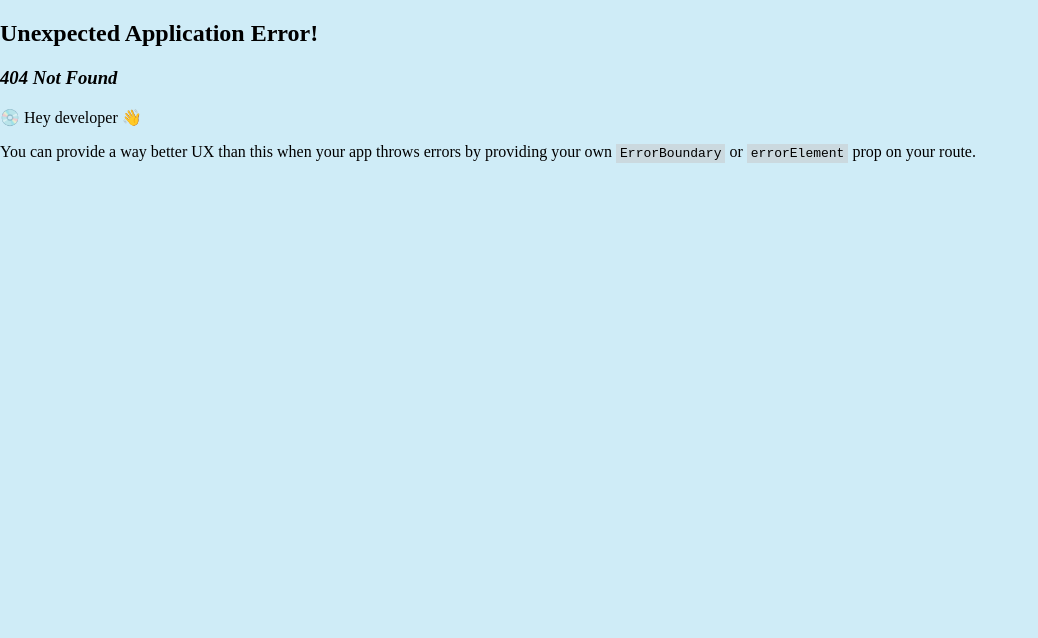
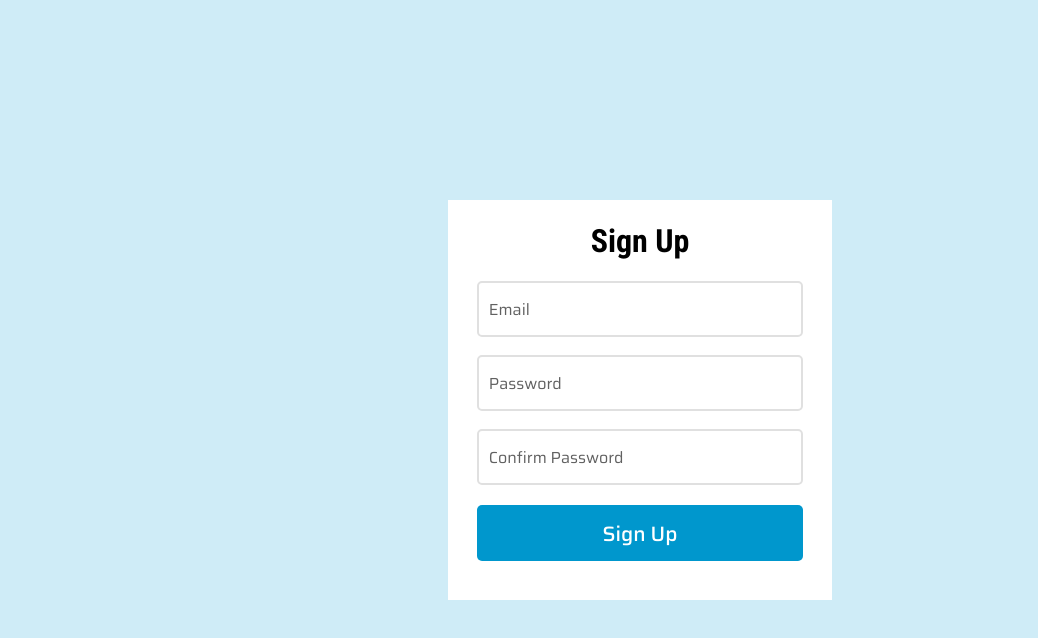
Before and after one commit to sandipshrestha851/e-commerce, a React (Vite) app in the folder ecommerce/: page /signup in a window 1280 px wide. Before the commit this address had no page. Shown: the top 638 px of the page, without its empty margins (0-1038 px from the left). Built offline with nearby package versions, Linux system fonts and the light colour scheme.

Commit message:
Creating signup page

```diff
--- a/ecommerce/src/App.jsx
+++ b/ecommerce/src/App.jsx
@@ -12,6 +12,7 @@ import Card from './Components/Card.jsx'
 import picture from './assets/winter.png'
 import './App.css'
 import CategoryCard from './Components/CategoryCard.jsx'
+import Signup from './Components/Signup.jsx'
 
 export const ProductsKeys = createContext();
 function App() {
@@ -50,6 +51,14 @@ function App() {
         </ProductsKeys.Provider>
       </>
     },
+    {
+      path: "/signup",
+      element: <>
+      <ProductsKeys.Provider value ={{key,setKey}}>
+        <Signup/>
+        </ProductsKeys.Provider>
+      </>
+    },
   ])
 
   return (
--- a/ecommerce/src/Components/Navbar.module.css
+++ b/ecommerce/src/Components/Navbar.module.css
@@ -103,7 +103,7 @@ input::placeholder {
 }
 
 .Scrolled{
-    background-color: #154867;
+    background-color: #366a8a;
 }
 
 .UnScrolled{
--- /dev/null
+++ b/ecommerce/src/Components/Signup.jsx
@@ -0,0 +1,20 @@
+import React from 'react'
+import styles from "./Signup.module.css"
+
+const Signup = () => {
+    return (
+        <div className={styles.Root}>
+            <div className={styles.Container}>
+                <h1 className={styles.Heading}>Sign Up</h1>
+                <form className={styles.formInputs} action="">
+                    <input type="email" id="email" placeholder="Email" /><br />
+                    <input type="password" id="password" placeholder="Password" /><br />
+                    <input type="password" id="confirm" placeholder="Confirm Password" />
+                <button className={styles.signupBtn}>Sign Up</button>
+                </form>
+            </div>
+        </div>
+    )
+}
+
+export default Signup
--- /dev/null
+++ b/ecommerce/src/Components/Signup.module.css
@@ -0,0 +1,60 @@
+@import url('https://fonts.googleapis.com/css2?family=Nunito+Sans:ital,opsz,wght@0,6..12,200..1000;1,6..12,200..1000&family=Roboto+Condensed:ital,wght@0,100..900;1,100..900&family=Saira:ital,wght@0,100..900;1,100..900&family=Ubuntu:ital,wght@0,300;0,400;0,500;0,700;1,300;1,400;1,500;1,700&display=swap');
+
+.Container {
+    width: 30vw;
+    min-height: 40vh;
+    margin: auto;
+    vertical-align: center;
+    background-color: white;
+}
+
+.Root {
+    height: 100vh;
+    width: 100vw;
+    display: flex;
+    align-items: center;
+    justify-content: center;
+}
+
+.Heading {
+    text-align: center;
+    font-family: "Roboto Condensed",Arial, Helvetica, sans-serif;
+}
+
+.formInputs{
+    display: flex;
+    flex-direction: column;
+    align-items: center;
+    justify-content: center;
+    margin-bottom: 3vw;
+}
+
+input {
+    width: 85%;
+    height: 7vh;
+    padding: 0px 10px;
+    margin: 0;
+    border-radius: 5px;
+    border: 2px solid hsl(0, 0%, 88%);
+    font-size: 1rem;
+    font-family: "Saira" , sans-serif;
+}
+
+.signupBtn{
+    width: 85%;
+    height: 7vh;
+    margin-top: 20px;
+    border-radius: 5px;
+    border: none;
+    background-color: hsl(196deg 100% 40.26%);
+    color: white;
+    font-weight: 500;
+    font-size: 1.3rem;
+    font-family: "Saira" , sans-serif;
+    cursor: pointer;
+    transition: background-color ease-in-out .5s;
+}
+
+.signupBtn:hover{
+    background-color: hsl(196deg 100% 35.26%);
+}
```
